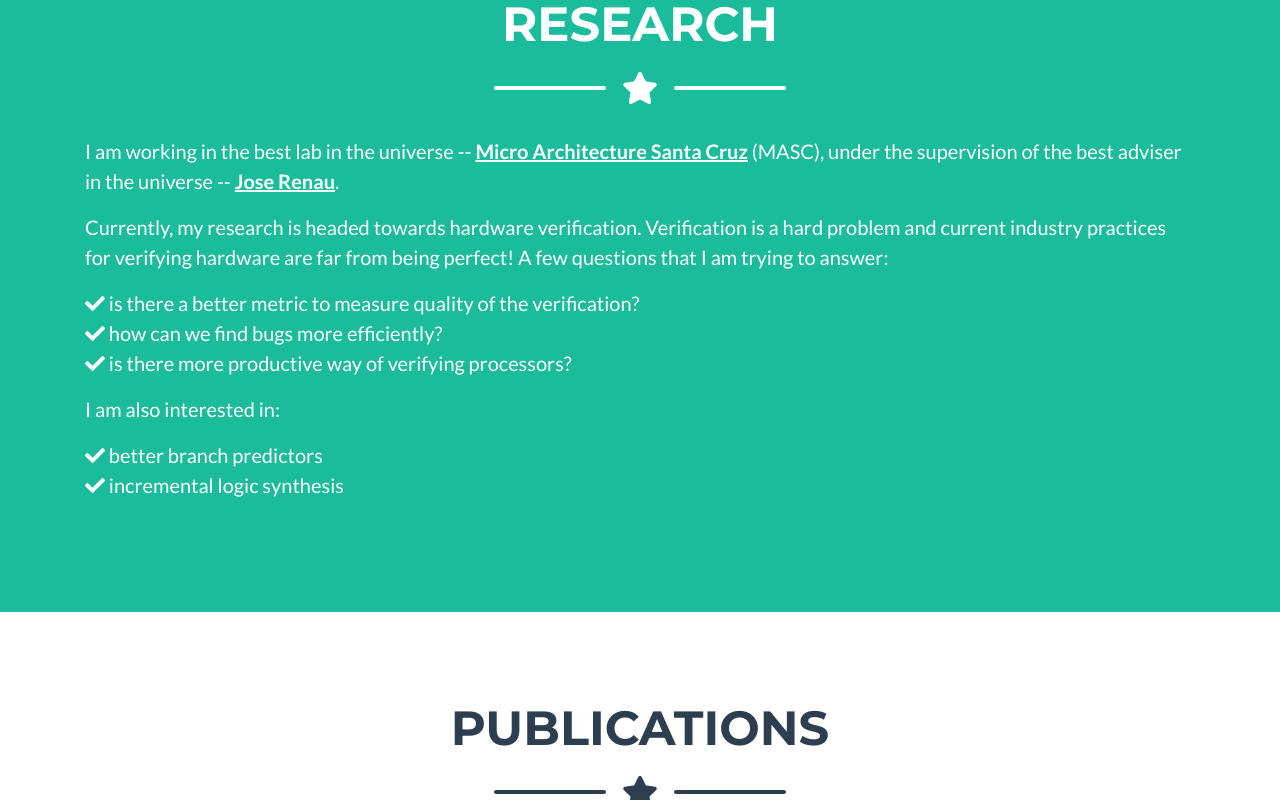
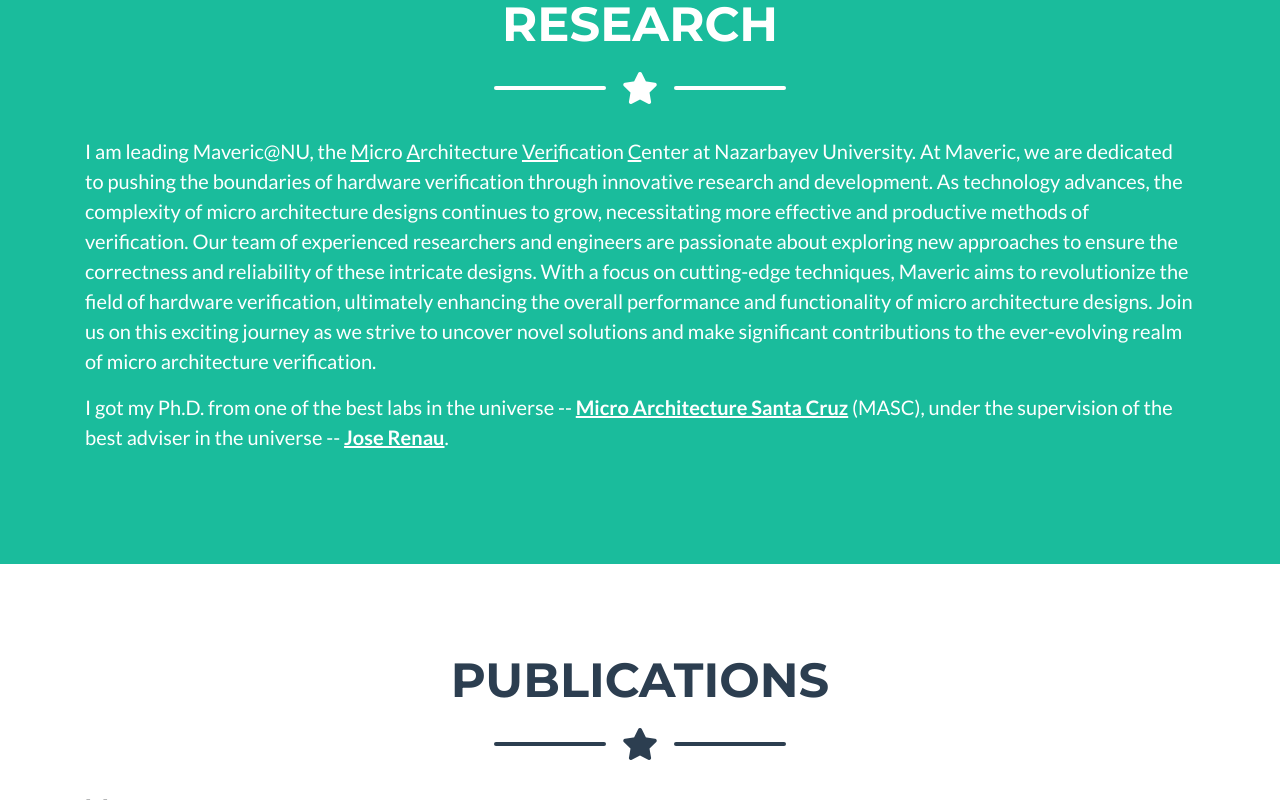
Before and after one commit to kabylkas/p, a website with bundled scripts: page index.html in a window 1280 px wide. Shown: the part 1320-2120 px from the top of the page. Built offline with nearby package versions, Linux system fonts and the light colour scheme.

Commit message:
update patch 1

```diff
--- a/index.html
+++ b/index.html
@@ -66,7 +66,7 @@
     <div class="container d-flex align-items-center flex-column">
 
       <!-- Masthead Avatar Image -->
-      <img class="masthead-avatar mb-5" src="img/photo.png" alt="">
+      <img class="masthead-avatar mb-5" src="img/face.png" alt="">
 
       <!-- Masthead Heading -->
       <h1 class="masthead-heading mb-0">I'm Nursultan Kabylkas</h1>
@@ -81,7 +81,7 @@
       </div>
 
       <!-- Masthead Subheading -->
-      <p class="masthead-subheading font-weight-light mb-0">Father - Designer - Researcher</p>
+      <p class="masthead-subheading font-weight-light mb-0">Father - Engineer - Researcher - Teacher</p>
 
     </div>
   </header>
@@ -110,7 +110,7 @@
       </div>
       <!-- About Section Button -->
       <div class="text-center mt-4">
-        <a class="btn btn-xl btn-outline-dark" href="http://kabylkas.github.io/blog/">
+        <a class="btn btn-xl btn-outline-dark" href="http://instagram.com/kabylkas">
           <i class="fas fa-book mr-2"></i>
           click here to read my awesome thoughts
         </a>
@@ -140,23 +140,22 @@
       <div class="row">
         <div class="col-lg-12 ml-auto">
           <p class="lead">
-						I am working in the best lab in the universe --  <a href="https://masc.soe.ucsc.edu/" style="color: white; text-decoration: underline; font-weight: bold;">Micro Architecture Santa Cruz</a> (MASC), under the supervision of the best adviser in the universe -- <a href="https://users.soe.ucsc.edu/~renau/" style="color: white; text-decoration: underline; font-weight: bold;">Jose Renau</a>.
-					</p>
-				  <p class="lead">
-						Currently, my research is headed towards hardware verification. Verification is a hard problem and current industry practices for verifying hardware are far from being perfect! A few questions that I am trying to answer:
-					</p>
-          <p class="lead">
-            <i class="fas fa-check"></i> is there a better metric to measure quality of the verification?<br>
-            <i class="fas fa-check"></i> how can we find bugs more efficiently?<br>
-            <i class="fas fa-check"></i> is there more productive way of verifying processors?<br>
+              I am leading Maveric@NU, the <b style="text-decoration: underline;">M</b>icro <b style="text-decoration: underline;">A</b>rchitecture
+              <b style="text-decoration: underline;">Veri</b>fication <b style="text-decoration: underline;">C</b>enter at Nazarbayev University.
+              At Maveric, we are dedicated to pushing the boundaries of hardware verification through
+              innovative research and development. As technology advances, the complexity of micro
+              architecture designs continues to grow, necessitating more effective and productive methods
+              of verification. Our team of experienced researchers and engineers are passionate about
+              exploring new approaches to ensure the correctness and reliability of these intricate
+              designs. With a focus on cutting-edge techniques, Maveric aims to revolutionize the field
+              of hardware verification, ultimately enhancing the overall performance and functionality
+              of micro architecture designs. Join us on this exciting journey as we strive to uncover
+              novel solutions and make significant contributions to the ever-evolving realm of micro
+              architecture verification.
           </p>
           <p class="lead">
-            I am also interested in:
-          </p>
-          <p class="lead">
-            <i class="fas fa-check"></i> better branch predictors<br>
-            <i class="fas fa-check"></i> incremental logic synthesis<br>
-          </p>
+						I got my Ph.D. from one of the best labs in the universe --  <a href="https://masc.soe.ucsc.edu/" style="color: white; text-decoration: underline; font-weight: bold;">Micro Architecture Santa Cruz</a> (MASC), under the supervision of the best adviser in the universe -- <a href="https://users.soe.ucsc.edu/~renau/" style="color: white; text-decoration: underline; font-weight: bold;">Jose Renau</a>.
+					</p>
         </div>
       </div>
 
```
Also changed, not shown: img/face.png (added), img/face_.png (added), img/photo.png (deleted), 2 other files.
